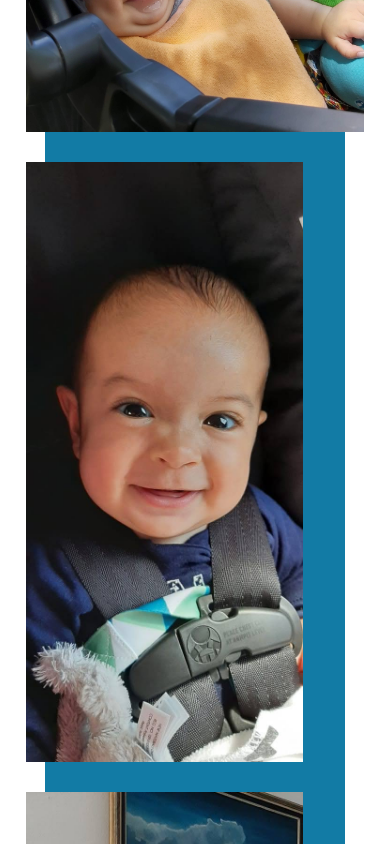
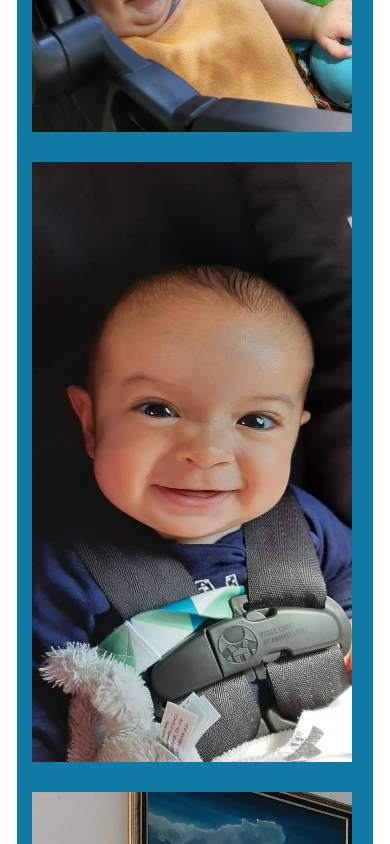
Before and after one commit to BThompsonP/ME, a plain HTML site: page index.html in a window 390 px wide. Shown: the top 844 px of the page. Drawn offline with Linux system fonts and the light colour scheme.

Commit message:
Update styles.css

```diff
--- a/styles.css
+++ b/styles.css
@@ -25,3 +25,12 @@ img{
     height: 600px;
     padding: 15px;
 }
+
+@media only screen and (max-width: 600px){
+ .container{
+     width: 95%;
+ }
+ img{
+    width: 90%;
+ }
+}
```
